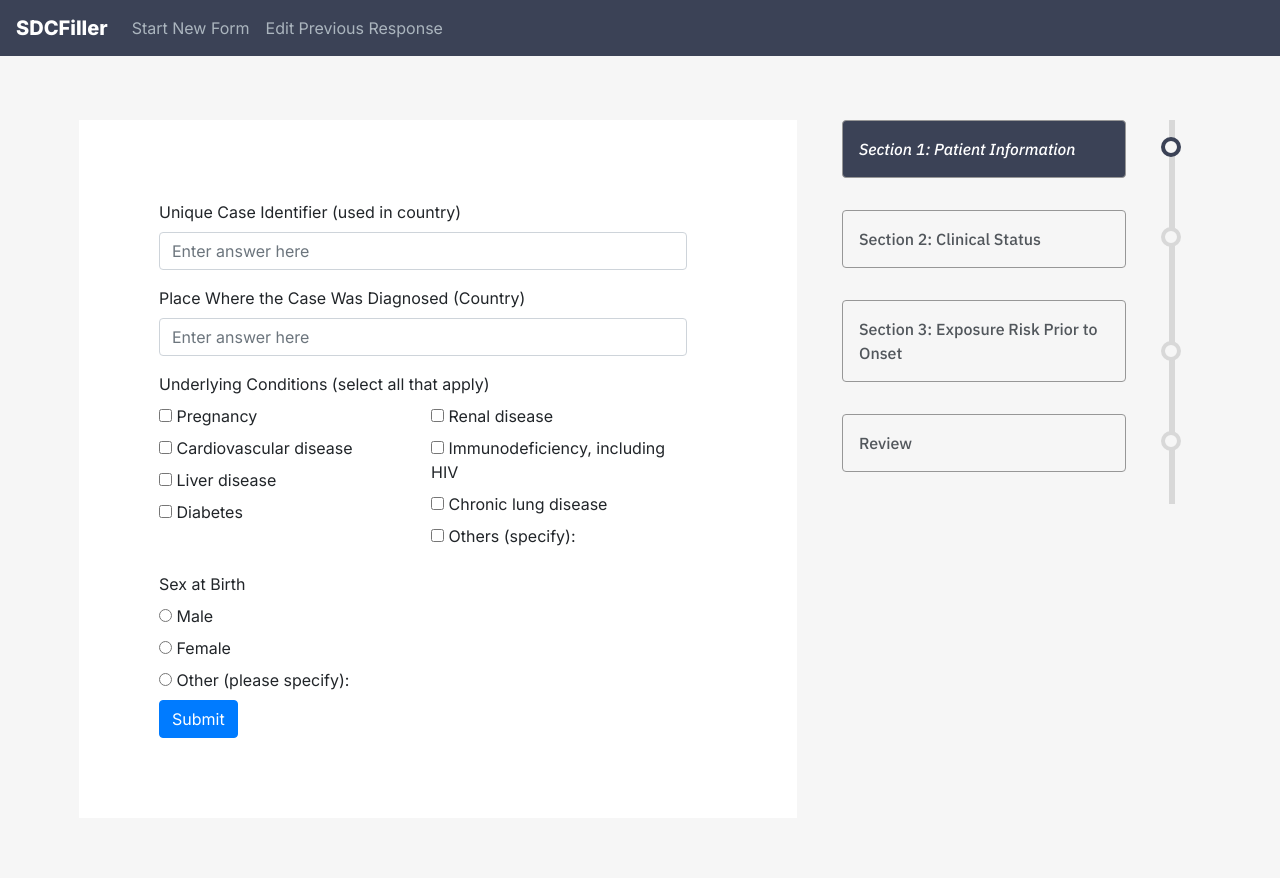
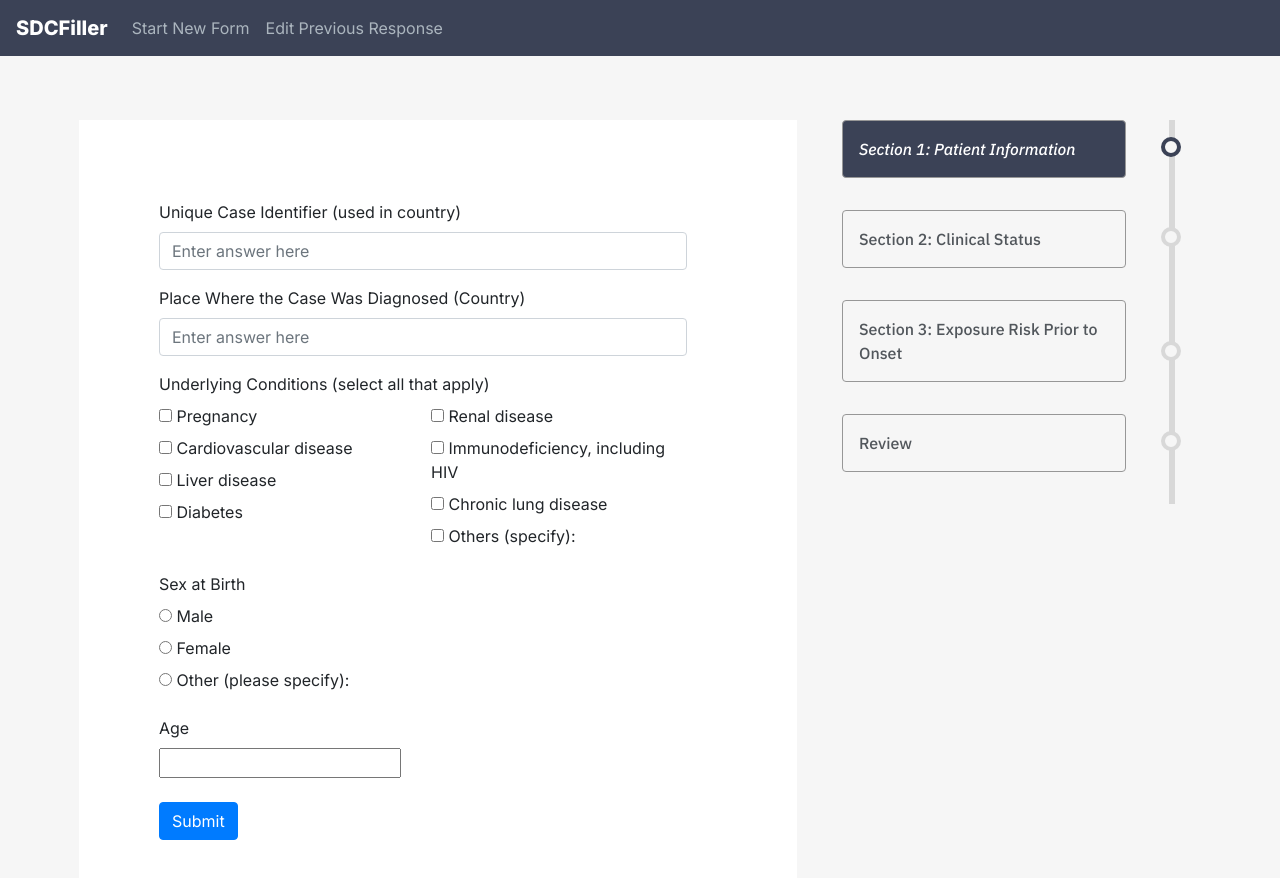
Before and after one commit to csc302-spring-2021/proj-DaBaby, a React (Create React App) app in the folder form-filler/: page / in a window 1280 px wide. Shown: the top 878 px of the page. Before the commit the page ends 818 px from the top, so only its background shows below. Built offline with nearby package versions, Linux system fonts and the light colour scheme.

Commit message:
Dynamically render integer questions

```diff
--- a/form-filler/src/components/Question.jsx
+++ b/form-filler/src/components/Question.jsx
@@ -25,7 +25,7 @@ class Question extends Component {
         return (
           <div>
             <FormLabel>{question.question_text}</FormLabel>
-            <div>
+            <div class="radio">
               {/* Dynamically rendering all options the question has */}
               {question.options.map((option) => (
                 <div>
@@ -94,7 +94,22 @@ class Question extends Component {
 
       // Integer Option
       case "integer":
-        return <h1>integer</h1>;
+        return (
+          <div>
+            <FormLabel>{question.question_text}</FormLabel>
+            <div class="integer">
+              <FormLabel>
+                <Field
+                  name={question.question_text}
+                  component="input"
+                  type="number"
+                  value={question.text}
+                />{" "}
+                {question.text}
+              </FormLabel>
+            </div>
+          </div>
+        );
         break;
 
       // True/false option
--- a/form-filler/src/components/SDCSection.jsx
+++ b/form-filler/src/components/SDCSection.jsx
@@ -70,6 +70,15 @@ class SDCSection extends React.Component {
           { text: "Other (please specify):", input_type: "string" },
         ],
       },
+      {
+        question_id: 45938,
+        question_type: "integer",
+        order: 76,
+        controller_id: null,
+        controller_answer: null,
+
+        question_text: "Age",
+      },
     ],
   };
   onSubmit = async (values) => {
--- a/form-filler/src/components/SDCSection.scss
+++ b/form-filler/src/components/SDCSection.scss
@@ -10,3 +10,11 @@
   column-count: 2;
   padding-bottom: 1rem;
 }
+
+.radio {
+  padding-bottom: 1rem;
+}
+
+.integer {
+  padding-bottom: 1rem;
+}
```
